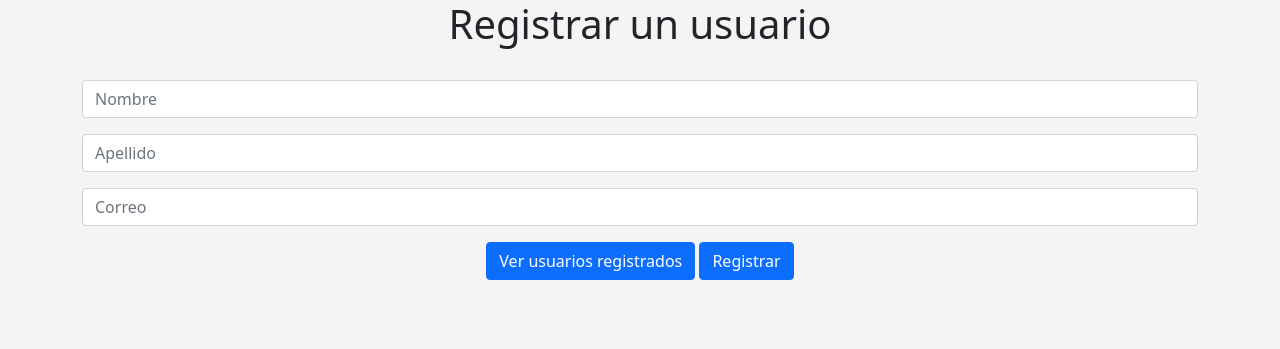
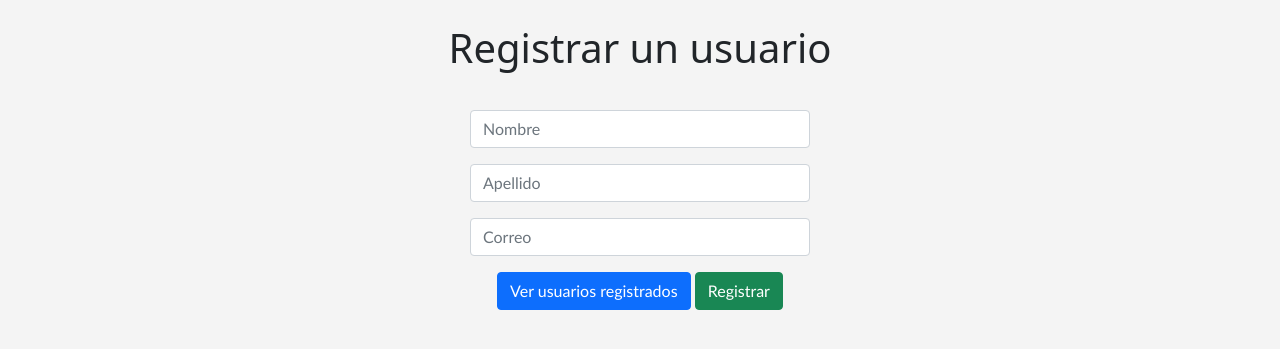
Before and after one commit to pecres/interview, a Django app: page /agregarUsuario in a window 1280 px wide. Shown: the top 349 px of the page. Run offline with Django 3.2, Linux system fonts and the light colour scheme.

Commit message:
CSS agregado

```diff
--- a/blog/templates/agregarUsuario.html
+++ b/blog/templates/agregarUsuario.html
@@ -15,12 +15,23 @@
         </style>
 
     </head>
+    <style>
+        form {
+            width: 400px;
+            padding: 30px;
+            margin: auto;
+            border-radius: 4px;
+            font-family: 'calibri';
+            color: white;
 
+        }
+    </style>
     <body>
-        <div class="container">
+        <div class="container-sm">
             <center>
+                <br>
             <h1>Registrar un usuario</h1>
-            <br>
+
             {%if registrado%}
 
                 Tu usuario fue registrado correctamente!
@@ -34,8 +45,7 @@
                     {{form.as_p}}
 
                     <a class="btn btn-primary" href="table.html" role="button">Ver usuarios registrados</a>
-                    <input type="submit" value="Registrar" class="btn btn-primary">
-
+                    <input type="submit" value="Registrar" class="btn btn-success">
                 </form>
             {%endif%}
             </center>
--- a/blog/templates/table.html
+++ b/blog/templates/table.html
@@ -13,7 +13,6 @@
         <style>
             body {background: #f4f4f4;}
         </style>
-
     </head>
 <body>
     <br>
@@ -38,7 +37,7 @@
           </table>
       </div>
       <center>
-        <a class="btn btn-primary" href="agregarUsuario.html" role="button">Registrar usuario nuevo</a>
+        <a class="btn btn-success" href="agregarUsuario.html" role="button">Registrar usuario nuevo</a>
       </center>
 
       <!-- Bootstrap Bundle with Popper -->
```
Also changed, not shown: db.sqlite3.
